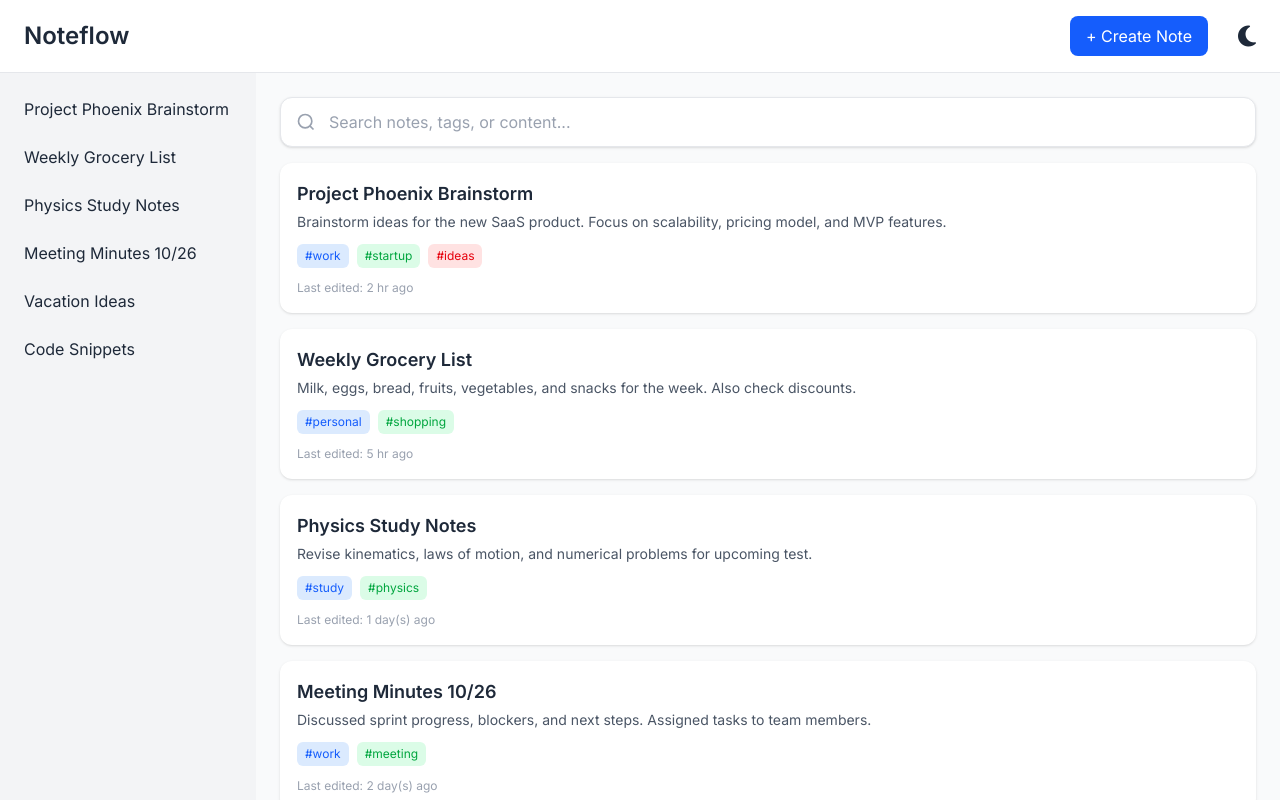
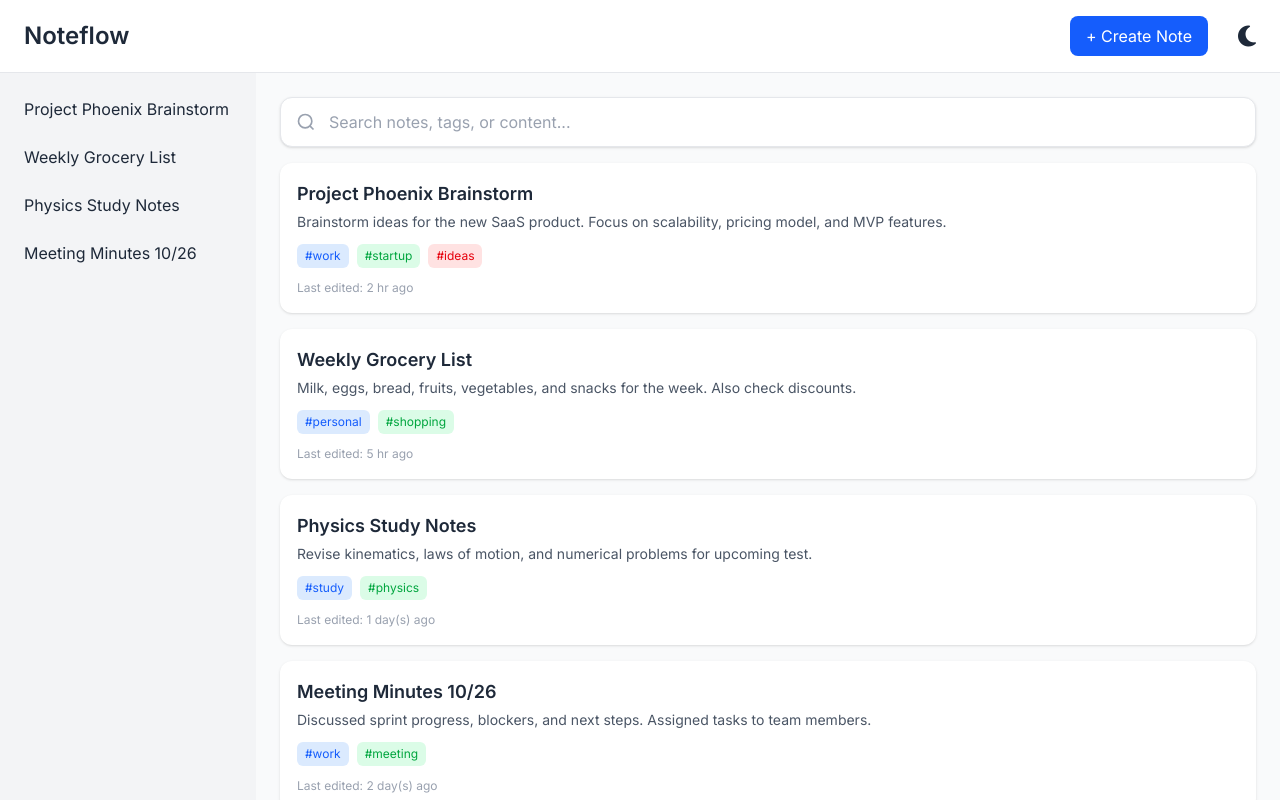
Before and after one commit to bhargablinx/noteflow, a React (Vite) app: page / in a window 1280 px wide. Built offline with nearby package versions, Linux system fonts and the light colour scheme.

Commit message:
add dynamic sidebar and upadte personal log

```diff
--- a/src/components/Sidebar.jsx
+++ b/src/components/Sidebar.jsx
@@ -1,17 +1,24 @@
-const notes = [
-    "Project Phoenix Brainstorm",
-    "Weekly Grocery List",
-    "Physics Study Notes",
-    "Meeting Minutes 10/26",
-    "Vacation Ideas",
-    "Code Snippets",
-];
+import { useContext } from "react";
+import { NotesContext } from "../context/NotesContext";
+
+// const notes = [
+//     "Project Phoenix Brainstorm",
+//     "Weekly Grocery List",
+//     "Physics Study Notes",
+//     "Meeting Minutes 10/26",
+//     "Vacation Ideas",
+//     "Code Snippets",
+// ];
 
 export default function Sidebar() {
+    const { notes } = useContext(NotesContext);
+
+    const notesTitle = notes.map((note) => note.title);
+
     return (
         <aside className="w-64 bg-gray-100 dark:bg-gray-900 h-full p-4 transition-colors duration-300">
             <ul className="space-y-2">
-                {notes.map((note, index) => (
+                {notesTitle.map((title, index) => (
                     <li
                         key={index}
                         className="p-2 rounded-lg cursor-pointer
@@ -19,7 +26,7 @@ export default function Sidebar() {
                 text-gray-800 dark:text-gray-200
                 transition-colors duration-200"
                     >
-                        {note}
+                        {title}
                     </li>
                 ))}
             </ul>
```
